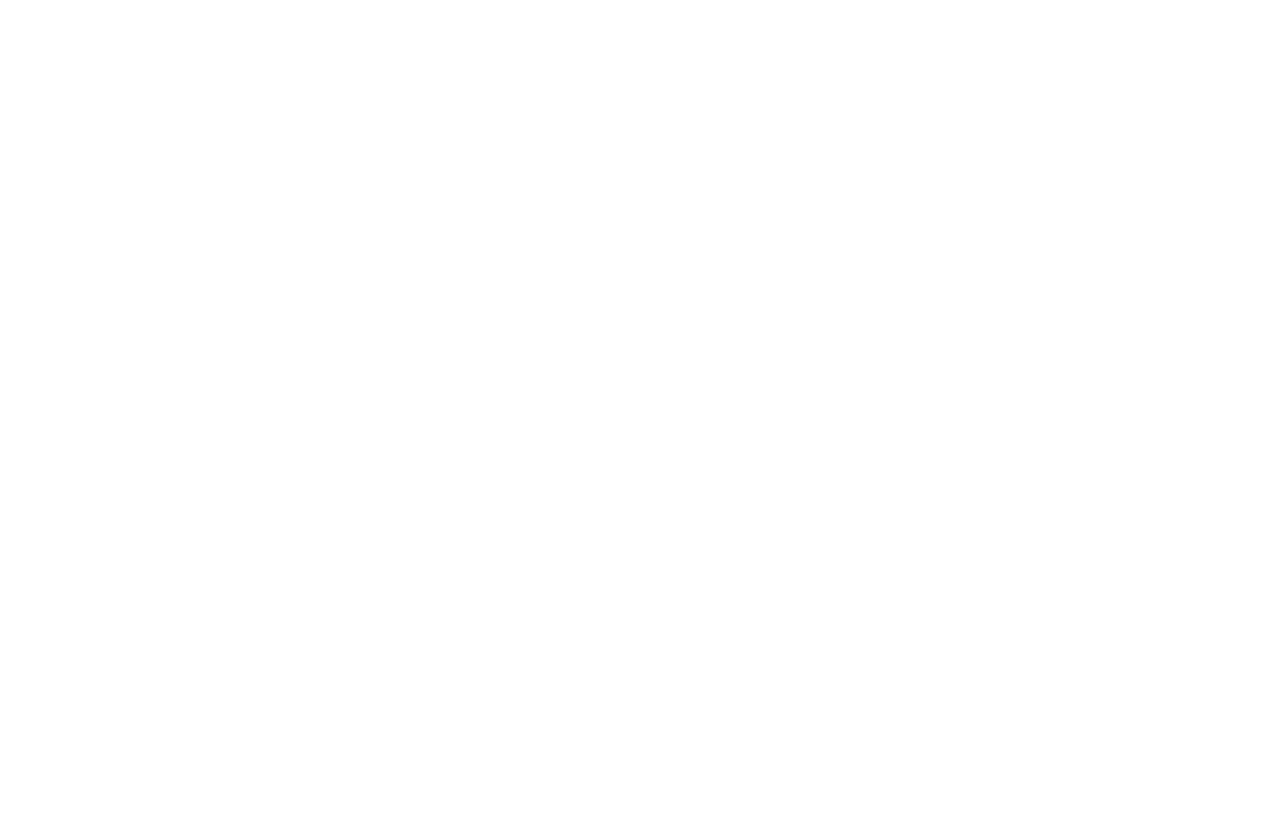
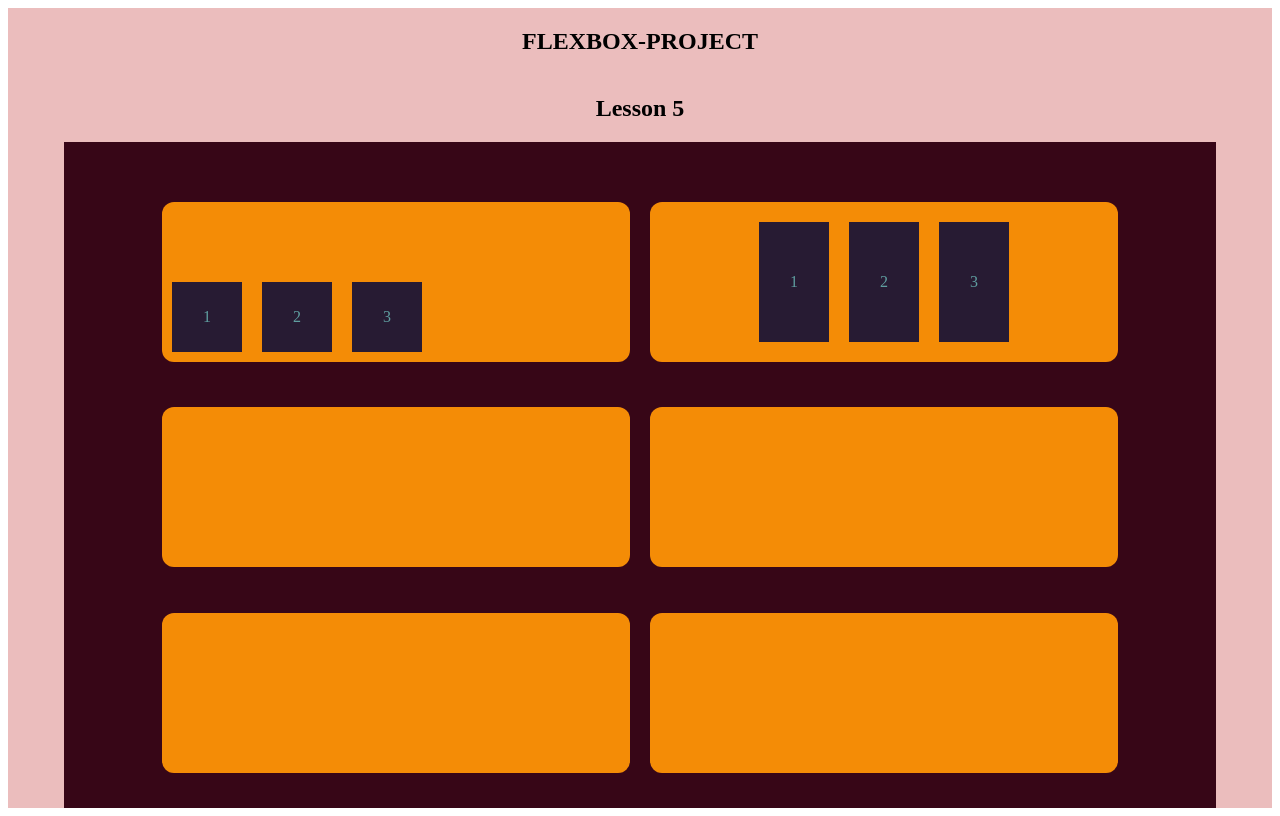
Before and after one commit to mirakoi/flexbox, a plain HTML site: page index.html in a window 1280 px wide. Drawn offline with Linux system fonts and the light colour scheme.

Commit message:
Done with the first 2 flexboxes

```diff
--- a/index.html
+++ b/index.html
@@ -1,13 +1,48 @@
 <!DOCTYPE html>
 <html lang="en">
+
 <head>
     <meta charset="UTF-8">
     <meta http-equiv="X-UA-Compatible" content="IE=edge">
     <meta name="viewport" content="width=device-width, initial-scale=1.0">
     <link rel="stylesheet" href="/style/styles.css">
-    <title>Document</title>
+    <title>Flexbox-project</title>
 </head>
+
 <body>
 
+    <main>
+        <section>
+
+            <h1>FLEXBOX-PROJECT</h1>
+            <h2>Lesson 5</h2>
+
+
+            <div class="card">
+
+                <div class="card__1">
+                    <div class="first-box">1</div>
+                    <div class="first-box">2</div>
+                    <div class="first-box">3</div>
+                </div>
+                <div class="card--2">
+                    <div class="second-box">1</div>
+                    <div class="second-box">2</div>
+                    <div class="second-box">3</div>
+                </div>
+                <div class="card--3">
+                </div>
+                <div class="card--4">
+                </div>
+                <div class="card--5">
+                </div>
+                <div class="card--6">
+
+                </div>
+            </div>
+
+        </section>
+    </main>
 </body>
+
 </html>
--- a/style/styles.css
+++ b/style/styles.css
@@ -0,0 +1,109 @@
+section {
+    height: 100vh;
+    background-color: rgb(235, 189, 189);
+    display: flex;
+    flex-direction: column;
+    justify-content: center;
+    align-items: center;
+}
+
+.card {
+    display: flex;
+    flex-direction: row;
+    flex-wrap: wrap;
+    justify-content: center;
+    width: 1152px;
+    height: 700px;
+    background: #370617;
+    padding-top: 50px;
+
+}
+
+.card__1 {
+    width: 468px;
+    height: 160px;
+    background: #F48C06;
+    border-radius: 12px;
+    margin: 10px;
+    display: flex;
+    align-items: flex-end;
+
+}
+
+.first-box {
+    background-color: rgb(39, 27, 51);
+    margin: 10px;
+    width: 70px;
+    height: 70px;
+    display: flex;
+    align-items: center;
+    justify-content: center;
+    flex-direction: row;
+    color:cadetblue;
+}
+
+
+.card--2 {
+    width: 468px;
+    height: 160px;
+    background: #F48C06;
+    border-radius: 12px;
+    margin: 10px;
+    display: flex;
+    align-items: center;
+    justify-content: center;
+
+}
+
+.second-box {
+    background-color: rgb(39, 27, 51);
+    margin: 10px;
+    width: 70px;
+    height: 120px;
+    display: flex;
+    align-items: center;
+    justify-content: center;
+    flex-direction: row;
+    color:cadetblue;
+}
+
+
+.card--3 {
+    width: 468px;
+    height: 160px;
+    background: #F48C06;
+    border-radius: 12px;
+    margin: 10px;
+
+}
+
+.card--4 {
+    width: 468px;
+    height: 160px;
+    background: #F48C06;
+    border-radius: 12px;
+    margin: 10px;
+
+
+}
+
+.card--5 {
+    width: 468px;
+    height: 160px;
+    background: #F48C06;
+    border-radius: 12px;
+    margin: 10px;
+
+
+}
+
+.card--6 {
+    width: 468px;
+    height: 160px;
+    background: #F48C06;
+    border-radius: 12px;
+    margin: 10px;
+
+
+
+}
```
